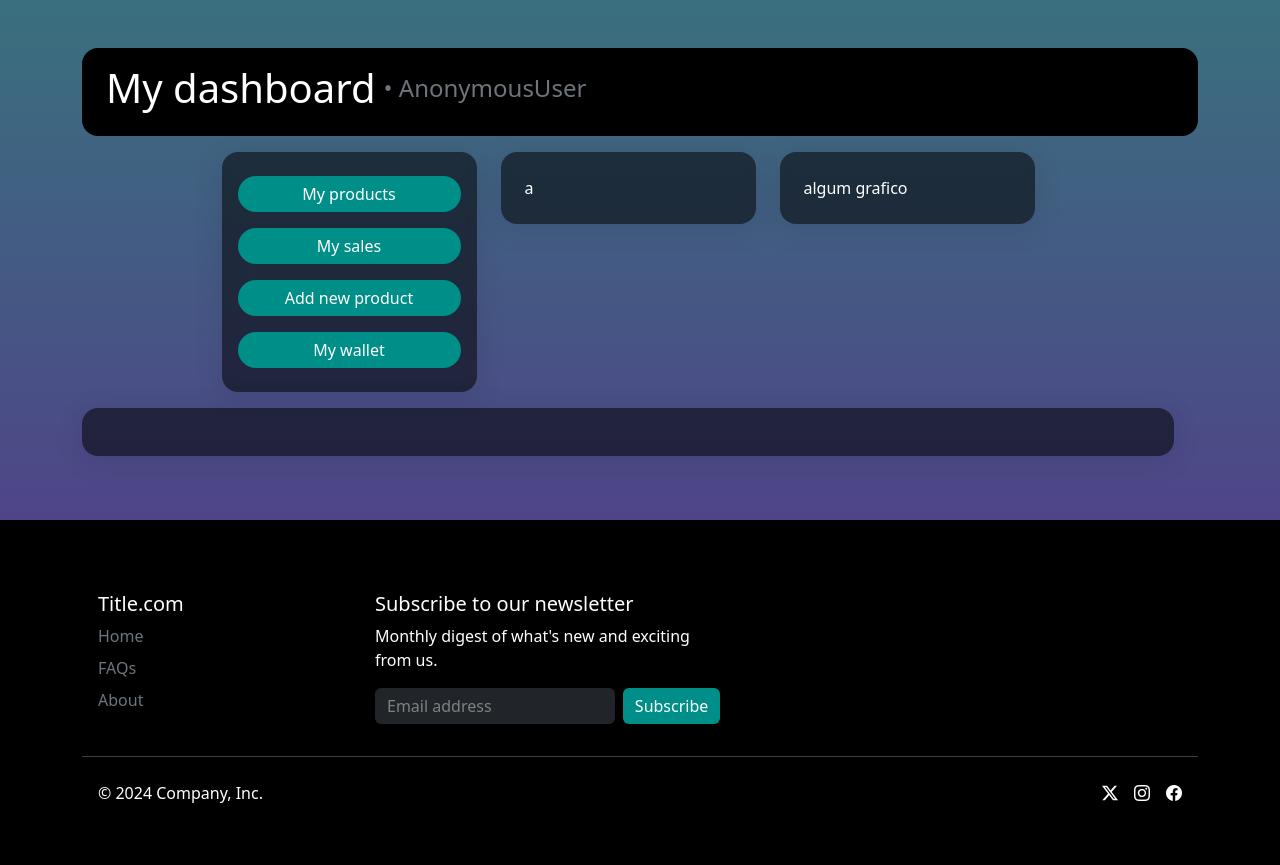
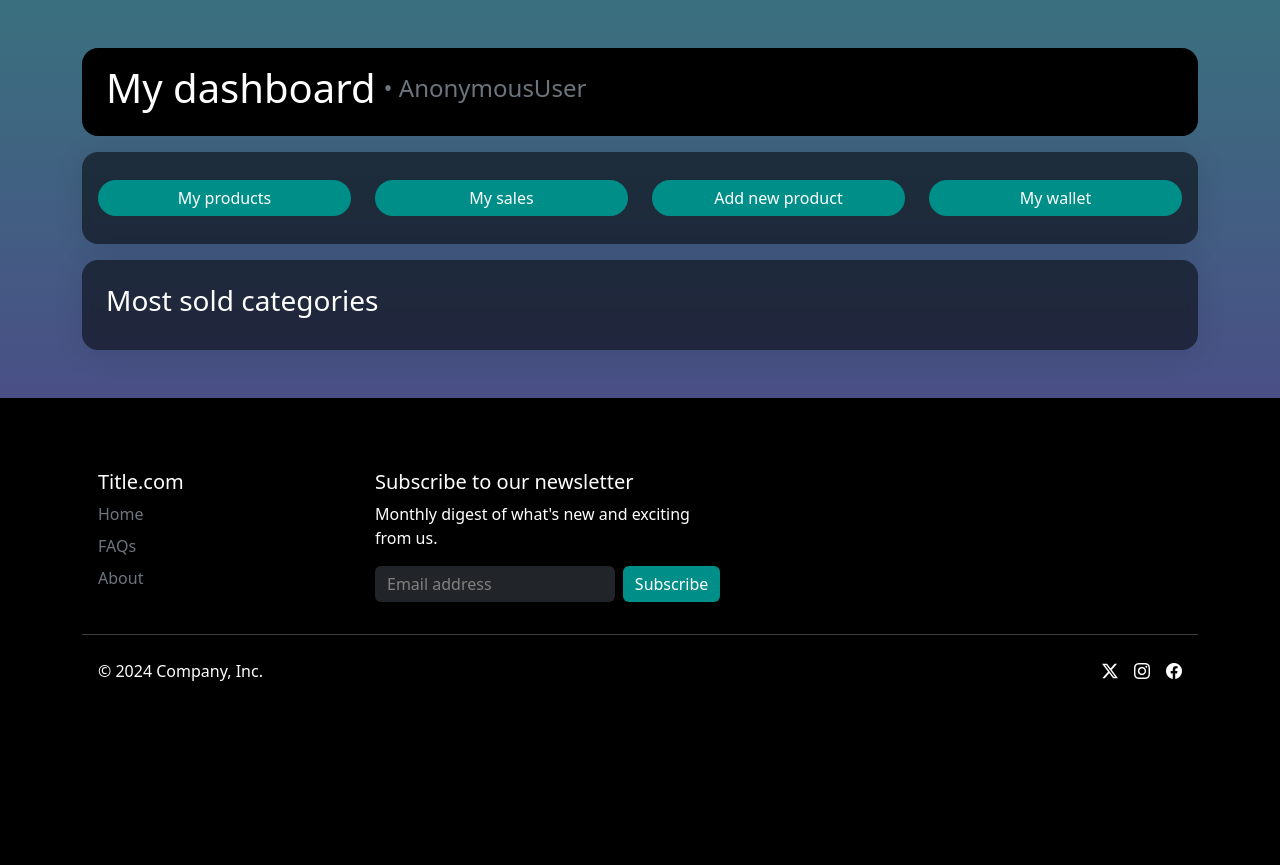
Before and after one commit to letcgam/delivery, a Django app: template delivery/templates/seller/seller.html in a window 1280 px wide. Shown: the part 196-1061 px from the top of the page. After the commit the page ends 877 px from the top, so only its background shows below. Run offline with Django 3.2, Linux system fonts and the light colour scheme; the template is opened without the code that fills it, so the values that code supplies are empty.

Commit message:
seller menu

```diff
--- a/delivery/models.py
+++ b/delivery/models.py
@@ -250,6 +250,9 @@ class Recipient(models.Model):
     email = models.CharField(max_length=255)
     phone = models.CharField(max_length=20, blank=True, null=True)
 
+    def __str__(self):
+        return self.first_name + " " + self.last_name
+
     class Meta:
         db_table = "recipient"
 
--- a/delivery/templates/layout.html
+++ b/delivery/templates/layout.html
@@ -82,10 +82,20 @@
                                             <i class="bi bi-shop-window me-2"></i>Sell
                                         </a>
                                     </li>
+                                    <li>
+                                        <a href="{% url 'my_wallet' %}" class="dropdown-item">
+                                            <i class="bi bi-wallet2 me-2"></i></i>My wallet
+                                        </a>
+                                    </li>
                                     {% elif type == 'deliveryman' %}
                                     <li>
                                         <a href="{% url 'deliveryman_menu' %}" class="dropdown-item">
                                             <i class="bi bi-bicycle me-2"></i>Deliver
+                                        </a>
+                                    </li>
+                                    <li>
+                                        <a href="{% url 'my_wallet' %}" class="dropdown-item">
+                                            <i class="bi bi-wallet2 me-2"></i></i>My wallet
                                         </a>
                                     </li>
                                     {% elif type == 'admin' %}
--- a/delivery/templates/seller/seller.html
+++ b/delivery/templates/seller/seller.html
@@ -10,28 +10,28 @@
             <h4 class="mx-2 text-secondary">&bull; {{ user }}</h4>
         </span>
     </div>
-    <div class="row w-100 justify-content-center">
-        <div class="col-8 col-sm-6 col-md-4 col-lg-3 mb-3">
-            <div class="d-flex flex-column gap-3 glass rounded-4 p-3 py-4">
-                <a href="{% url 'my_products' %}" class="btn btn-theme rounded-pill">My products</a>
-                <a href="{% url 'my_sales' %}" class="btn btn-theme rounded-pill">My sales</a>
-                <a href="{% url 'add_product' %}" class="btn btn-theme rounded-pill">Add new product</a>
-                <a href="{% url 'my_wallet' %}" class="btn btn-theme rounded-pill">My wallet</a>
+    <div class="col-12 mb-3">
+        <div class="glass rounded-4 p-3 py-4 w-100">
+            <div class="row">
+                <span class="col-6 col-lg-3 my-1">
+                    <a href="{% url 'my_products' %}" class="btn btn-theme rounded-pill w-100">My products</a>
+                </span>
+                <span class="col-6 col-lg-3 my-1">
+                    <a href="{% url 'my_sales' %}" class="btn btn-theme rounded-pill w-100">My sales</a>
+                </span>
+                <span class="col-6 col-lg-3 my-1">
+                    <a href="{% url 'add_product' %}" class="btn btn-theme rounded-pill w-100">Add new product</a>
+                </span>
+                <span class="col-6 col-lg-3 my-1">
+                    <a href="{% url 'my_wallet' %}" class="btn btn-theme rounded-pill w-100">My wallet</a>
+                </span>
             </div>
-        </div>
-        <div class="col-8 col-sm-6 col-md-4 col-lg-3 mb-3">
-            <div class="glass rounded-4 p-4">
-                a
-            </div>
-        </div>
-        <div class="col-8 col-sm-6 col-md-4 col-lg-3 mb-3">
-            <div class="glass rounded-4 p-4">
-                algum grafico
         </div>
     </div>
     <div class="col-12 mb-3">
         <div class="glass rounded-4 p-4">
-                {% for category, quant in sold_categories reversed %}
+        <h3>Most sold categories</h3>
+            {% for category, quant in sold_categories|slice:"0:3" %}
                 <div class="bar-container row my-2">
                     <div class="col">
                         <span>{{ category.name }}</span>
@@ -47,7 +47,6 @@
         </div>
     </div>
 </div>
-</div>
 
 <script src="{% static 'seller/dashboard.js' %}"></script>
 {% endblock %}
--- a/notes.txt
+++ /dev/null
@@ -1,2 +0,0 @@
-deliveryman history
-credits for seller and deliveryman
--- a/static/account/wallet.js
+++ b/static/account/wallet.js
@@ -18,9 +18,13 @@ seeBtn.addEventListener("click", () => {
 
 balanceBtn.addEventListener("click", () => {
     if (balanceBtn.classList.contains("bi-eye-slash")) {
+        balance.classList.remove("hide");
+
         balanceBtn.classList.remove("bi-eye-slash");
         balanceBtn.classList.add("bi-eye");
     } else {
+        balance.classList.add("hide");
+
         balanceBtn.classList.remove("bi-eye");
         balanceBtn.classList.add("bi-eye-slash");
     }
```
Also changed, not shown: delivery/static/delivery/deliverymanMenu.js (+15 -0 lines), delivery/templates/delivery/deliveryman-menu.html (+63 -23 lines), delivery/views.py (+15 -4 lines), static/delivery/deliverymanMenu.js (+15 -0 lines), static/style.css (+9 -3 lines), db.sqlite3. Lines whose indentation alone changed are shown as unchanged.
